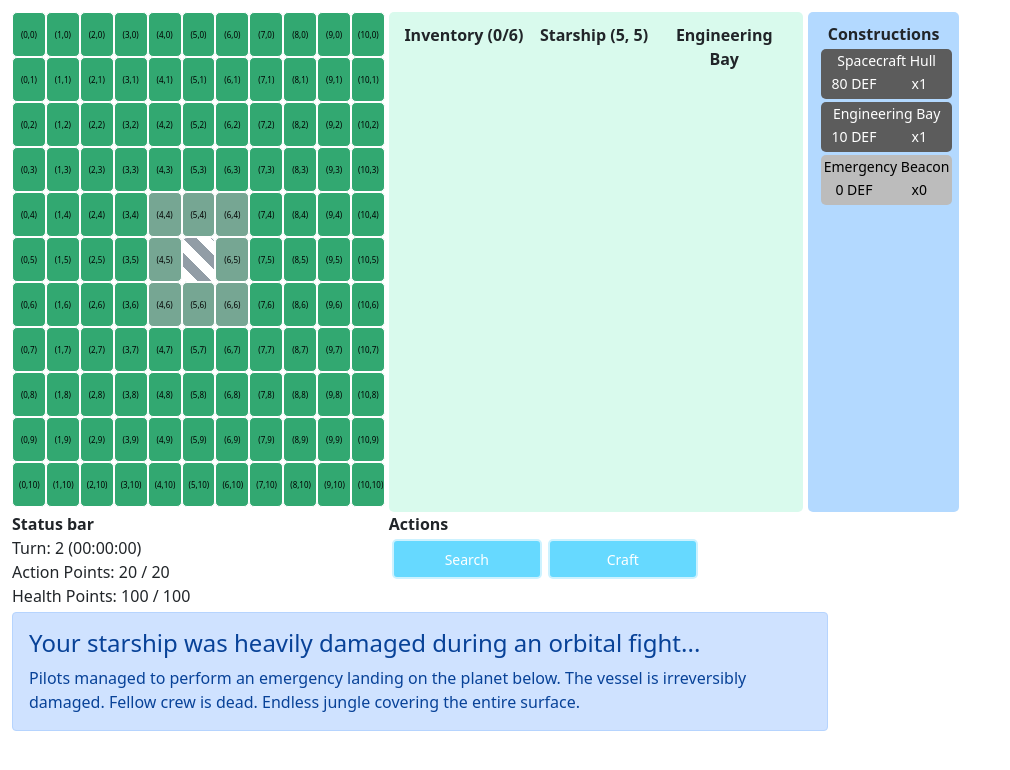
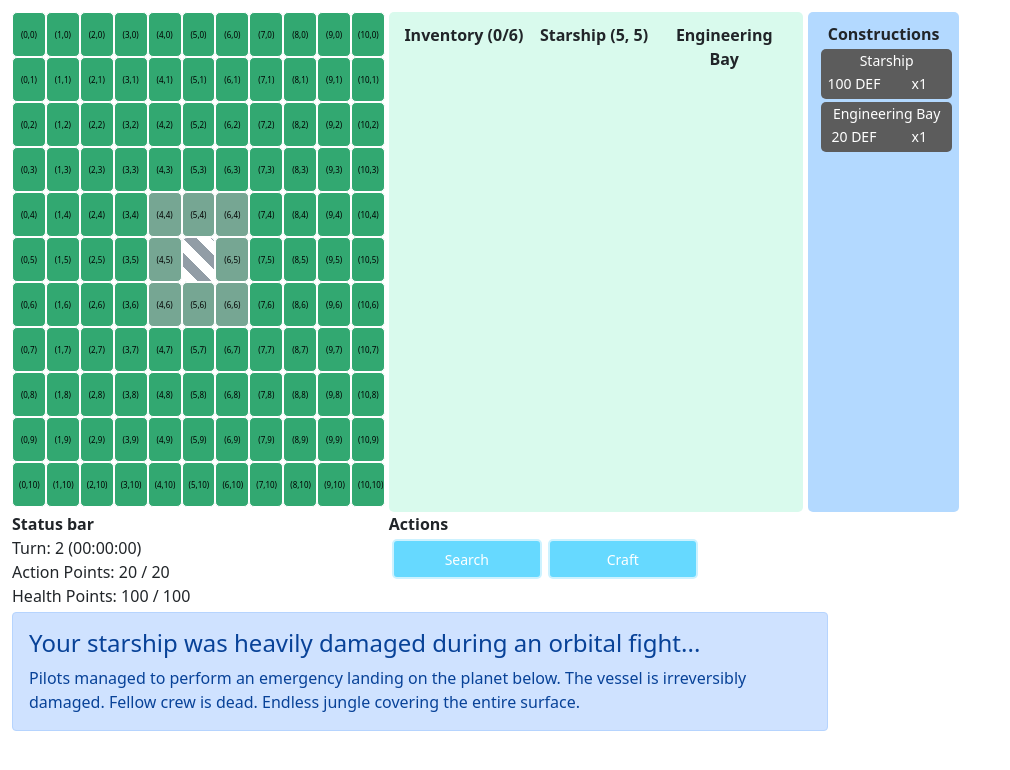
Before and after one commit to mew-the-cat/escape-velocity, a React (Create React App) app: page / in a window 1280 px wide. Shown: the top 770 px of the page, without its empty margins (0-1010 px from the left). Built offline with nearby package versions, Linux system fonts and the light colour scheme.

Commit message:
Render construction cards properly

```diff
--- a/src/components/ConstructionBar.tsx
+++ b/src/components/ConstructionBar.tsx
@@ -1,31 +1,33 @@
 import React from "react";
+import { CONSTRUCTIONS } from "../constants/CONSTRUCTIONS";
+import { Constructution } from "../models/Construction";
+import { ItemRarity } from "../types/ItemRarity";
+import { ConstructionCard } from "./ConstructionCard";
 import { ConstructionCardWrapper } from "./ConstructionCardWrapper";
+import { ItemTile } from "./ItemTile";
 
-export const ConstructionBar: React.FC = () => {
+interface ConstructionBarProps {
+  constructions: Constructution[];
+}
+
+export const ConstructionBar: React.FC<ConstructionBarProps> = ({
+  constructions,
+}) => {
   return (
     <span className="constructionbar">
       <b>Constructions</b>
       <br />
-      <ConstructionCardWrapper
-        name="Spacecraft Hull"
-        amountConstructed={1}
-        defenceTotal={80}
-        onClick={() => {}}
-      />
 
-      <ConstructionCardWrapper
-        name="Engineering Bay"
-        amountConstructed={1}
-        defenceTotal={10}
-        onClick={() => {}}
-      />
-
-      <ConstructionCardWrapper
-        name="Emergency Beacon"
-        amountConstructed={0}
-        defenceTotal={0}
-        onClick={() => {}}
-      />
+      {constructions.map((construction, index) => {
+        return (
+          <ConstructionCardWrapper
+            name={construction.name}
+            defenseTotal={construction.defense}
+            amountConstructed={1}
+            onClick={() => {}}
+          />
+        );
+      })}
     </span>
   );
 };
--- a/src/components/ConstructionCardWrapper.tsx
+++ b/src/components/ConstructionCardWrapper.tsx
@@ -5,12 +5,12 @@ import { ConstructionCard } from "./ConstructionCard";
 interface ConstructionCardWrapperProps {
   name: string;
   amountConstructed: number;
-  defenceTotal: number;
+  defenseTotal: number;
   onClick: () => void;
 }
 
 export const ConstructionCardWrapper: React.FC<ConstructionCardWrapperProps> =
-  ({ name, amountConstructed, defenceTotal, onClick }) => {
+  ({ name, amountConstructed, defenseTotal, onClick }) => {
     return (
       <ConstructionCard amountConstructed={amountConstructed} onClick={onClick}>
         <table className="constructioncard-table">
@@ -21,7 +21,7 @@ export const ConstructionCardWrapper: React.FC<ConstructionCardWrapperProps> =
               </td>
             </tr>
             <tr className="constructioncard-row">
-              <td className="constructioncard-cell">{defenceTotal} DEF</td>
+              <td className="constructioncard-cell">{defenseTotal} DEF</td>
               <td className="constructioncard-cell">x{amountConstructed}</td>
             </tr>
           </tbody>
--- a/src/components/Game.tsx
+++ b/src/components/Game.tsx
@@ -353,7 +353,7 @@ export const Game: React.FC = () => {
           onDragEnd={handleDragEnd}
           isInside={isInside}
         />
-        {isInside && <ConstructionBar />}
+        {isInside && <ConstructionBar constructions={constructions} />}
       </div>
 
       <div className="ui-row2">
```
